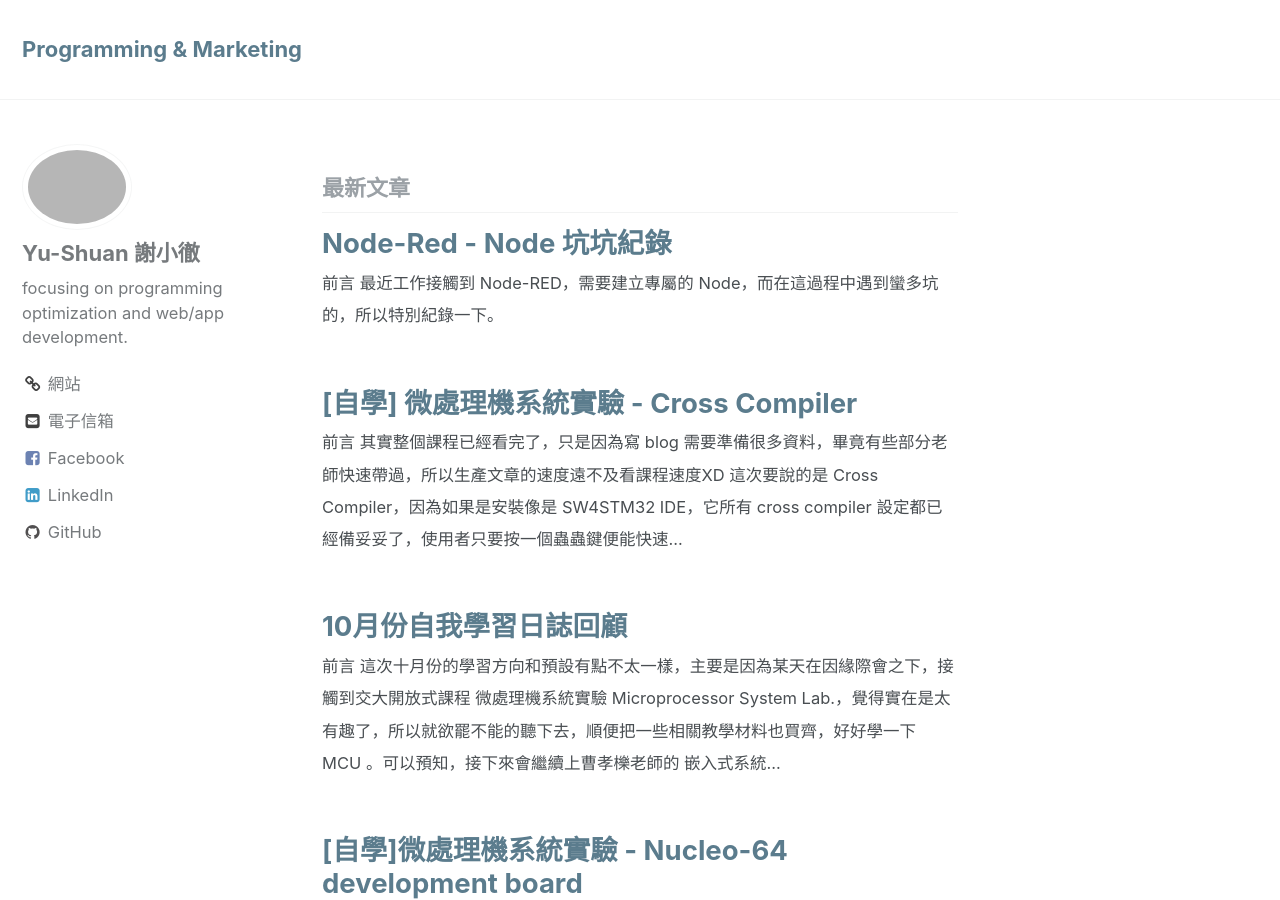
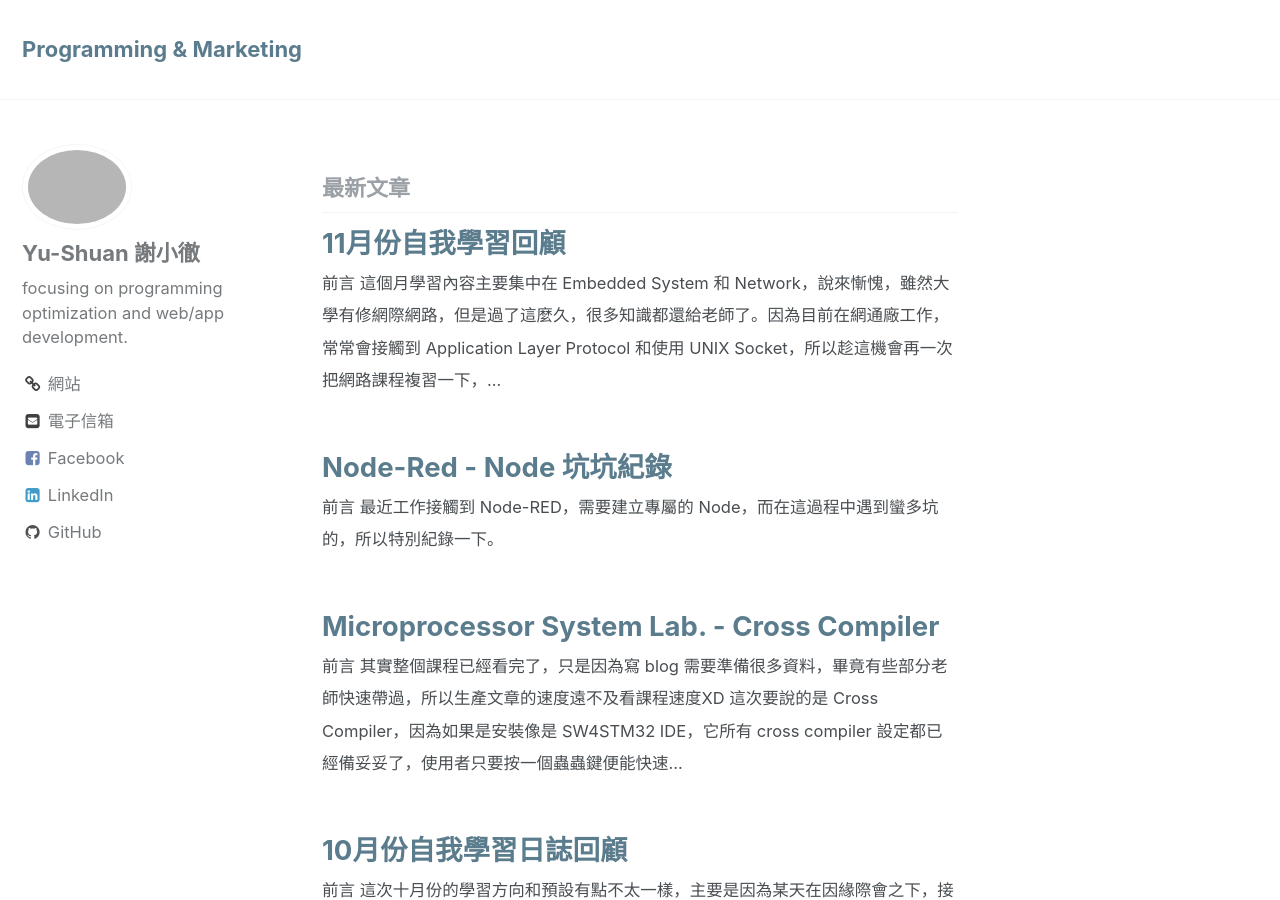
Before and after one commit to YuShuanHsieh/yushuanhsieh.github.io, a Jekyll site: the page built from index.html, in a window 1280 px wide and 900 px high. Built offline with Jekyll 4.4.1, drawn with Linux system fonts in a browser that asks for light colours; the list of posts is cut into pages by our own code; some of the changed lines change nothing that is shown; some of the changed text lies outside the part shown.

Commit message:
feat(post): add a new post

```diff
--- a/_posts/2018-10-24-mcu-study-1.markdown
+++ b/_posts/2018-10-24-mcu-study-1.markdown
@@ -1,13 +1,13 @@
 ---
 layout: single
-title:  "[自學]微處理機系統實驗 - Nucleo-64 development board"
+title:  "Microprocessor System Lab. - Nucleo-64 development board"
 date:   2018-10-24 08:00:00 +0800
 categories: MCU
 ---
 ## 前言：
 在英國的時候，學校大多專注在純軟開發課程上，例如敏捷開發(Agile Development), Web Development, database 等。其中有一堂課令我印象深刻，就是用 logic Unit, MUX 零件自組 16 Instruction Processor，然後自己手動按 Clock 去 fetch / execute instrction，透過這樣的學習，讓我更清楚整個電腦實際運作 Code 的流程。
 
-自從經過這樣的學習後，對於 Processor 總是有種幻想，雖然回到台灣之後都是在做純軟工作，不過還是很希望可以接觸到更多相關知識。幸好，在交大課程找到 `微處理機系統實驗` 和 `嵌入式系統設計概論與實作` 這兩堂課程，其中**曹孝櫟教授**教的非常詳細又很有重點，讓我瞬間變他的腦粉啊 <3
+自從經過這樣的學習後，對於 Processor 總是有種幻想，雖然回到台灣之後都是在做純軟工作，不過還是很希望可以接觸到更多相關知識（在台灣這些都是資工基本課程，可惜我大學是偏資管，並沒有機會能修到這些課）。幸好，在交大課程找到 `微處理機系統實驗` 和 `嵌入式系統設計概論與實作` 這兩堂課程，其中**曹孝櫟教授**教的非常詳細又很有重點，讓我瞬間變他的腦粉啊 <3
 
 由於學的很開心，也收穫很多，就來記錄一下學習過程。
 
--- a/_posts/2018-11-04-mcu-cross-compiler.markdown
+++ b/_posts/2018-11-04-mcu-cross-compiler.markdown
@@ -1,6 +1,6 @@
 ---
 layout: single
-title:  "[自學] 微處理機系統實驗 - Cross Compiler"
+title:  "Microprocessor System Lab. - Cross Compiler"
 date:   2018-11-04 08:00:00 +0800
 categories: MCU
 ---
--- /dev/null
+++ b/_posts/2018-12-01-11-study.markdown
@@ -0,0 +1,53 @@
+---
+layout: single
+title:  "11月份自我學習回顧"
+date:   2018-12-01 08:00:00 +0800
+categories: Study
+---
+## 前言
+這個月學習內容主要集中在 `Embedded System` 和 `Network`，說來慚愧，雖然大學有修網際網路，但是過了這麼久，很多知識都還給老師了。因為目前在網通廠工作，常常會接觸到 Application Layer Protocol 和使用 UNIX Socket，所以趁這機會再一次把網路課程複習一下，混搭上個月沒有學完的 `Embedded System`。
+
+遂一算也快要年底了，這個月發生一些事情，這些過程警示自己的能力還要繼續加強，不能因為在工作上已經逐漸上手了，而導致學習速度慢了下來。現在學習上，新事物和基礎理論強化各佔半，希望能在吸收新知識同時，也能把過去學習到但是遺忘掉的理論補起來，讓自己在使用這些新技術也能充分了解其背後含義。
+
+## 學習回顧
+`Embedded System`
+- Build a linux kernel 和 simple linux service
+這個月在 Embedded System 進展到 build linux kernel， linux 版本上選擇了 `Alpine v3.8`，size 極小和重視 security 的 linux system。規劃在熟悉了 alpine 整體架構後。會細看它如何去修改這些 kernel 去實現安全化的機制。Service 部分，目前是採用 Alpine 打包成 package 的方式，然後將 package 一起 build 到 kernel 中。不過這些內容比較偏實作面，理論基礎上對於 kernel space 和 user space 的細節和運用場景還需要再加強。
+
+`Network`
+- Network 課程內容是聽清大開放課程 `計算機網路概論`。覺得每位教授的上課方式不同，這位教授講解的蠻清楚，把網路上會遇到的問題點和解決方式都有說明。這個月集中在上 `Transport Layer`，印象比較深的像是 `TCP congestion control 和 flow control implemenation`，這些細節實作對我來說是比較陌生的。
+
+## 學習日誌
+
+因為趕工作進度或是身體不適所以提早睡的關係，11月總共有 6 天沒有念到書。
+
+- 11/30: 聚餐。
+- 11/29: Handshaking, network congestion control.
+- 11/28: TCP sender and receiver state management.
+- 11/27: build and install alpine linux in 樹莓派. TCP: estimate time and Dev Time
+- 11/26: TCP: byte stream, segment format, sequence number, special bits.
+- 11/25: Transport layer: reliable data transport
+- 11/24: Network overview (connection-riented, connectionless), TDM, FDM
+- 11/23: RabbitMQ, AMQP protocol and compare the RabbitMQ with mosqitto
+- 11/22: Process control block
+- 11/21: Deadlock
+- 11/20: The difference of Linux user space and kernel space. mapping device driver
+- 11/19: AWS VPC configuration, Software interrupt. (trap system call)
+- 11/18: 身體不適。
+- 11/17: ARM architecture
+- 11/16: BSP thumb instruction (code density)
+- 11/15: a node-RED post
+- 11/14: Node-RED issues
+- 11/13: 身體不適。
+- 11/12: Node-red cross-compile problem and system call
+- 11/11: Network basic concept (MTU 1500 bytes), TCP/IP layers. Docker network bridge
+- 11/10: OS: deadlock - cycle resource request, resource allocate graph, how to prevent deadlock and how to avoid deadlock
+- 11/09: 趕工作進度。
+- 11/08: Codility practice and SSL
+- 11/07: Codility array / demo test. Leetcode prime number,
+- 11/06: The process of general bootloader and trigger OS (bootloader -> copy OS and root files to RAM run OS)
+- 11/05: The bootloader of Linux Pi (bootcode -> loader.bin(RAM))
+- 11/04: 趕工作進度。
+- 11/03: Intro of Embedded System. cross-compiler (Review)
+- 11/02: The procedure of config USART Rx, Tx. ADC and DAC
+- 11/01: 趕工作進度。
```
